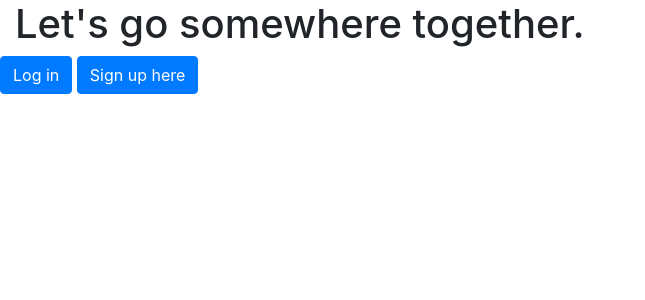
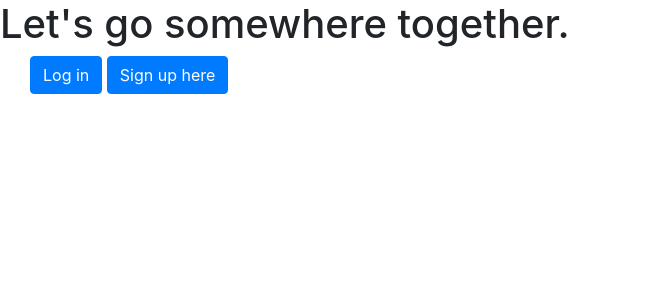
Before and after one commit to lyn-phan/hb-project-hygge-2, a Flask app: page / in a window 1280 px wide. Shown: the part 56-356 px from the top of the page, without its empty margins (0-645 px from the left). Run offline with Flask 2, Linux system fonts and the light colour scheme; some libraries are stand-ins or nearby versions.

Commit message:
added more styling to homepage

```diff
--- a/Templates/base.html
+++ b/Templates/base.html
@@ -35,7 +35,7 @@
         </div>
       </div>
     </nav>
-    <div class="container-fluid" id="site-title">
+    <div class="main-header" id="site-title">
           <h1> Let's go somewhere together.</h1>
     </div>
     <div class="col-md-6"></div>
--- a/Templates/homepage.html
+++ b/Templates/homepage.html
@@ -1,11 +1,13 @@
 {% extends 'base.html' %}
 
 {% block content %}
-<link rel="stylesheet" href="/static/css/style.css" />
-<div class="row">
-  <div class="col-9" id="login">
+<body>
+<link rel="stylesheet" href="/static/css/style.css"/>
+<div class="container-fluid" id="homepage">
+  <div class="col-6" id="login">
     <a class="btn btn-primary" href="/login" role="button" id="login-btn">Log in</a>
     <a class="btn btn-primary" href="/signup" role="button" id="signup-btn">Sign up here</a>
 </div>
 </div>
+</body>
 {% endblock %}
```
Also changed, not shown: Templates/login.html (+6 -5 lines).
